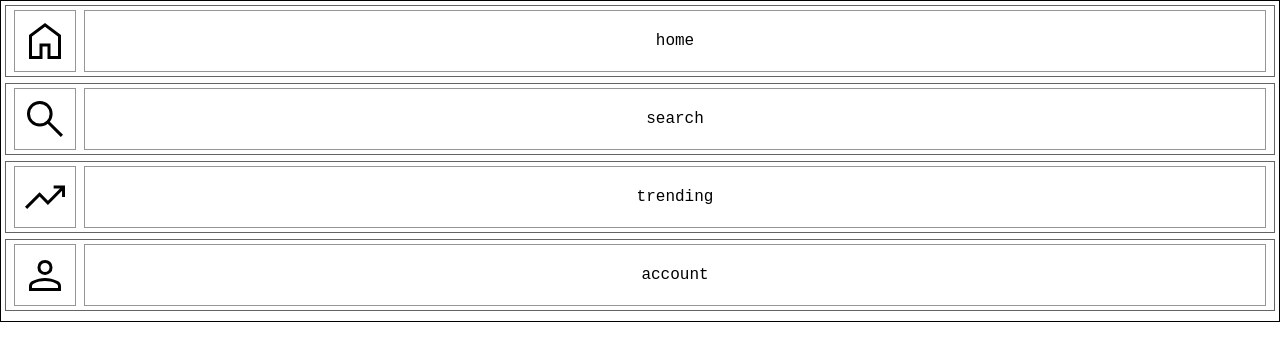
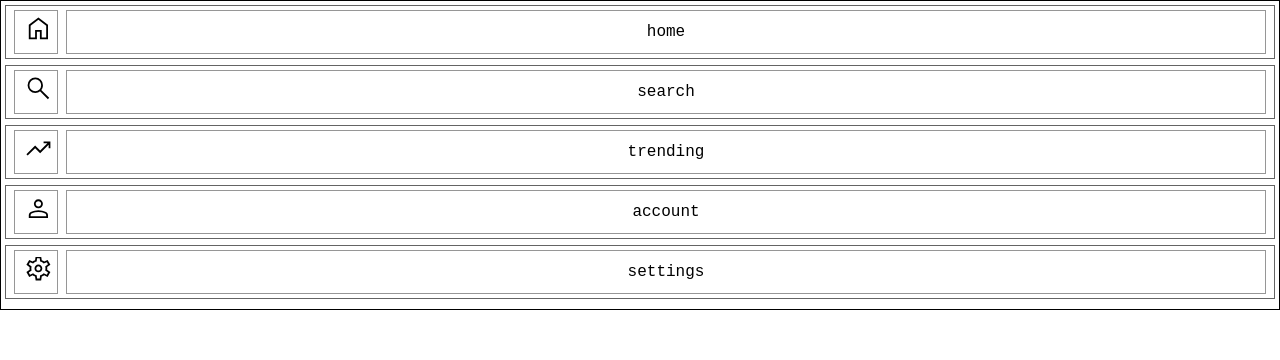
Before and after one commit to kyambvthi/blog-frontend, a plain HTML site: page index.html in a window 1280 px wide. Drawn offline with Linux system fonts and the light colour scheme.

Commit message:
added a settings icon markup. still not functional..

```diff
--- a/index.html
+++ b/index.html
@@ -11,16 +11,12 @@
     <!-- header-area. -->
     <div class="header-area">
         <header class="header">
-
-        </header>
-    </div>
-
             <!-- nav-area. -->
             <div class="nav-area">
                 <nav class="nav">
                     <div class="nav-item">
                         <div class="nav-item__media-area">
-                    <svg xmlns="http://www.w3.org/2000/svg" height="48" width="48"><path d="M11 39h7.5V26.5h11V39H37V19.5L24 9.75 11 19.5Zm-3 3V18L24 6l16 12v24H26.5V29.5h-5V42Zm16-17.65Z"/></svg>
+                            <svg xmlns="http://www.w3.org/2000/svg" viewBox="0 5 40 50" height="30" width="30"><path d="M11 39h7.5V26.5h11V39H37V19.5L24 9.75 11 19.5Zm-3 3V18L24 6l16 12v24H26.5V29.5h-5V42Zm16-17.65Z"/></svg>
                         </div>
                         <div class="nav-item__link-area">
                             <a href="/" class="item-link">home</a>
@@ -31,7 +27,7 @@
                     </div>
                     <div class="nav-item">
                         <div class="nav-item__media-area">
-                    <svg xmlns="http://www.w3.org/2000/svg" height="48" width="48"><path d="M39.8 41.95 26.65 28.8q-1.5 1.3-3.5 2.025-2 .725-4.25.725-5.4 0-9.15-3.75T6 18.75q0-5.3 3.75-9.05 3.75-3.75 9.1-3.75 5.3 0 9.025 3.75 3.725 3.75 3.725 9.05 0 2.15-.7 4.15-.7 2-2.1 3.75L42 39.75Zm-20.95-13.4q4.05 0 6.9-2.875Q28.6 22.8 28.6 18.75t-2.85-6.925Q22.9 8.95 18.85 8.95q-4.1 0-6.975 2.875T9 18.75q0 4.05 2.875 6.925t6.975 2.875Z"/></svg>
+                            <svg xmlns="http://www.w3.org/2000/svg" viewBox="0 5 40 50" height="30" width="30"><path d="M39.8 41.95 26.65 28.8q-1.5 1.3-3.5 2.025-2 .725-4.25.725-5.4 0-9.15-3.75T6 18.75q0-5.3 3.75-9.05 3.75-3.75 9.1-3.75 5.3 0 9.025 3.75 3.725 3.75 3.725 9.05 0 2.15-.7 4.15-.7 2-2.1 3.75L42 39.75Zm-20.95-13.4q4.05 0 6.9-2.875Q28.6 22.8 28.6 18.75t-2.85-6.925Q22.9 8.95 18.85 8.95q-4.1 0-6.975 2.875T9 18.75q0 4.05 2.875 6.925t6.975 2.875Z"/></svg>
                         </div>
                         <div class="nav-item__link-area">
                             <a href="#/search" class="item-link">search</a>
@@ -42,7 +38,7 @@
                     </div>
                     <div class="nav-item">
                         <div class="nav-item__media-area">
-                    <svg xmlns="http://www.w3.org/2000/svg" height="48" width="48"><path d="M6.15 36 4 33.85 18.6 19.3l8.35 8.35L39 15.6h-6.35v-3H44v11.35h-2.95V17.8L26.9 31.95l-8.35-8.35Z"/></svg>
+                            <svg xmlns="http://www.w3.org/2000/svg" viewBox="0 5 40 50" height="30" width="30"><path d="M6.15 36 4 33.85 18.6 19.3l8.35 8.35L39 15.6h-6.35v-3H44v11.35h-2.95V17.8L26.9 31.95l-8.35-8.35Z"/></svg>
                         </div>
                         <div class="nav-item__link-area">
                             <a href="#/discover" class="item-link">trending</a>
@@ -53,7 +49,7 @@
                     </div>
                     <div class="nav-item">
                         <div class="nav-item__media-area">
-                    <svg xmlns="http://www.w3.org/2000/svg" height="48" width="48"><path d="M24 23.95q-3.3 0-5.4-2.1-2.1-2.1-2.1-5.4 0-3.3 2.1-5.4 2.1-2.1 5.4-2.1 3.3 0 5.4 2.1 2.1 2.1 2.1 5.4 0 3.3-2.1 5.4-2.1 2.1-5.4 2.1ZM8 40v-4.7q0-1.9.95-3.25T11.4 30q3.35-1.5 6.425-2.25Q20.9 27 24 27q3.1 0 6.15.775 3.05.775 6.4 2.225 1.55.7 2.5 2.05.95 1.35.95 3.25V40Zm3-3h26v-1.7q0-.8-.475-1.525-.475-.725-1.175-1.075-3.2-1.55-5.85-2.125Q26.85 30 24 30t-5.55.575q-2.7.575-5.85 2.125-.7.35-1.15 1.075Q11 34.5 11 35.3Zm13-16.05q1.95 0 3.225-1.275Q28.5 18.4 28.5 16.45q0-1.95-1.275-3.225Q25.95 11.95 24 11.95q-1.95 0-3.225 1.275Q19.5 14.5 19.5 16.45q0 1.95 1.275 3.225Q22.05 20.95 24 20.95Zm0-4.5ZM24 37Z"/></svg>
+                            <svg xmlns="http://www.w3.org/2000/svg" viewBox="0 5 40 50" height="30" width="30"><path d="M24 23.95q-3.3 0-5.4-2.1-2.1-2.1-2.1-5.4 0-3.3 2.1-5.4 2.1-2.1 5.4-2.1 3.3 0 5.4 2.1 2.1 2.1 2.1 5.4 0 3.3-2.1 5.4-2.1 2.1-5.4 2.1ZM8 40v-4.7q0-1.9.95-3.25T11.4 30q3.35-1.5 6.425-2.25Q20.9 27 24 27q3.1 0 6.15.775 3.05.775 6.4 2.225 1.55.7 2.5 2.05.95 1.35.95 3.25V40Zm3-3h26v-1.7q0-.8-.475-1.525-.475-.725-1.175-1.075-3.2-1.55-5.85-2.125Q26.85 30 24 30t-5.55.575q-2.7.575-5.85 2.125-.7.35-1.15 1.075Q11 34.5 11 35.3Zm13-16.05q1.95 0 3.225-1.275Q28.5 18.4 28.5 16.45q0-1.95-1.275-3.225Q25.95 11.95 24 11.95q-1.95 0-3.225 1.275Q19.5 14.5 19.5 16.45q0 1.95 1.275 3.225Q22.05 20.95 24 20.95Zm0-4.5ZM24 37Z"/></svg>
                         </div>
                         <div class="nav-item__link-area">
                             <a href="#/account" class="item-link">account</a>
@@ -62,7 +58,20 @@
                             <label for="">account</label>
                         </div>
                     </div>
+                    <div class="nav-item">
+                        <div class="nav-item__media-area">
+                            <svg xmlns="http://www.w3.org/2000/svg" viewBox="0 5 40 50" height="30" width="30"><path d="m19.4 44-1-6.3q-.95-.35-2-.95t-1.85-1.25l-5.9 2.7L4 30l5.4-3.95q-.1-.45-.125-1.025Q9.25 24.45 9.25 24q0-.45.025-1.025T9.4 21.95L4 18l4.65-8.2 5.9 2.7q.8-.65 1.85-1.25t2-.9l1-6.35h9.2l1 6.3q.95.35 2.025.925Q32.7 11.8 33.45 12.5l5.9-2.7L44 18l-5.4 3.85q.1.5.125 1.075.025.575.025 1.075t-.025 1.05q-.025.55-.125 1.05L44 30l-4.65 8.2-5.9-2.7q-.8.65-1.825 1.275-1.025.625-2.025.925l-1 6.3ZM24 30.5q2.7 0 4.6-1.9 1.9-1.9 1.9-4.6 0-2.7-1.9-4.6-1.9-1.9-4.6-1.9-2.7 0-4.6 1.9-1.9 1.9-1.9 4.6 0 2.7 1.9 4.6 1.9 1.9 4.6 1.9Zm0-3q-1.45 0-2.475-1.025Q20.5 25.45 20.5 24q0-1.45 1.025-2.475Q22.55 20.5 24 20.5q1.45 0 2.475 1.025Q27.5 22.55 27.5 24q0 1.45-1.025 2.475Q25.45 27.5 24 27.5Zm0-3.5Zm-2.2 17h4.4l.7-5.6q1.65-.4 3.125-1.25T32.7 32.1l5.3 2.3 2-3.6-4.7-3.45q.2-.85.325-1.675.125-.825.125-1.675 0-.85-.1-1.675-.1-.825-.35-1.675L40 17.2l-2-3.6-5.3 2.3q-1.15-1.3-2.6-2.175-1.45-.875-3.2-1.125L26.2 7h-4.4l-.7 5.6q-1.7.35-3.175 1.2-1.475.85-2.625 2.1L10 13.6l-2 3.6 4.7 3.45q-.2.85-.325 1.675-.125.825-.125 1.675 0 .85.125 1.675.125.825.325 1.675L8 30.8l2 3.6 5.3-2.3q1.2 1.2 2.675 2.05Q19.45 35 21.1 35.4Z"/></svg>
+                        </div>
+                        <div class="nav-item__link-area">
+                            <a href="#/account" class="item-link">settings</a>
+                        </div>
+                        <div class="nav-item__label-area">
+                            <label for="">settings</label>
+                        </div>
+                    </div>
                 </nav>
+            </div>
+        </header>
     </div>
 
     <!-- main-area. -->
```
Lines whose indentation alone changed are shown as unchanged.
